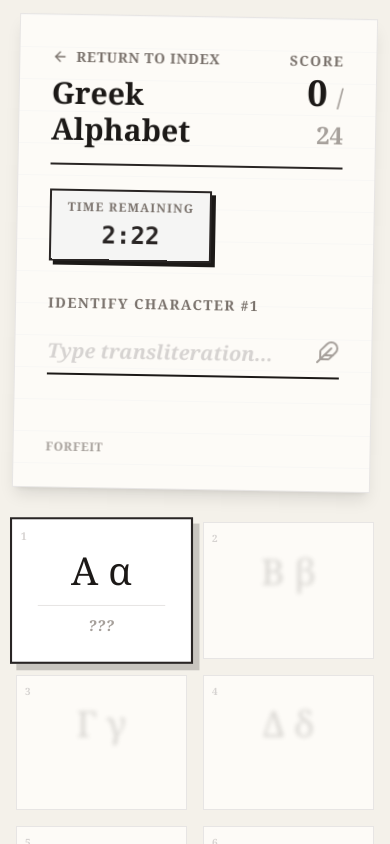
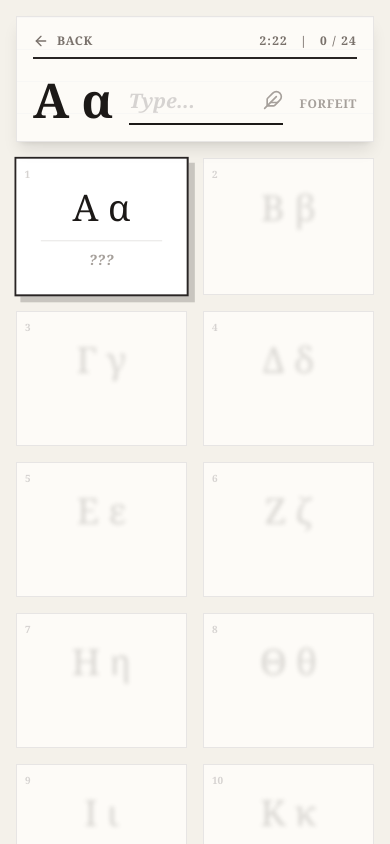
Before and after one commit to berkcan25/scriptle, a React (Vite) app: page / in a window 390 px wide. Both pictures are taken after a click on the button 195 px from the left and 795 px from the top of the page. Shown: the top 844 px of the page. Built offline with nearby package versions, Linux system fonts and the light colour scheme.

Commit message:
mobile optimization on quiz view

```diff
--- a/src/App.tsx
+++ b/src/App.tsx
@@ -333,47 +333,60 @@ export default function ScriptSprint() {
 
     return (
         <div className="max-w-5xl mx-auto p-4 md:p-8 min-h-screen flex flex-col font-serif">
-        {/* Header - Paper Style */}
-        <div className="bg-[#fdfbf7] shadow-lg border border-stone-200 p-8 mb-8 relative transform rotate-1 sticky top-4 z-20">
-            {/* Paper texture/lines */}
+        <div className="bg-[#fdfbf7] shadow-lg border border-stone-200 p-4 md:p-8 mb-4 md:mb-8 relative transform md:rotate-1 sticky top-0 z-50">
            <div className="absolute inset-0 bg-[linear-gradient(#e5e7eb_1px,transparent_1px)] bg-[size:100%_2rem] opacity-20 pointer-events-none"></div>
-
            <div className="relative z-10">
-                <div className="flex justify-between items-end border-b-2 border-stone-800 pb-4 mb-6">
+                <div className="flex justify-between items-center border-b-2 border-stone-800 pb-2 mb-4">
                     <div>
                         <button
                             onClick={() => setView('menu')}
-                            className="text-stone-500 hover:text-stone-800 transition-colors flex items-center gap-2 mb-2 text-sm font-bold uppercase tracking-wider"
+                            className="text-stone-500 hover:text-stone-800 transition-colors flex items-center gap-2 text-xs md:text-sm font-bold uppercase tracking-wider"
                         >
-                            <ArrowLeft size={16} /> Return to Index
+                            <ArrowLeft size={16} /> <span className="hidden md:inline">Return to Index</span><span className="md:hidden">Back</span>
                         </button>
-                        <h2 className="text-3xl font-black text-stone-900">{activeScript.title}</h2>
                     </div>
-                    <div className="text-right">
+
+                    <h2 className="hidden md:block text-2xl font-black text-stone-900">{activeScript.title}</h2>
+
+                    <div className="text-right flex items-center gap-4">
+                         <div className="flex md:hidden items-center gap-3 text-xs font-bold text-stone-500 uppercase tracking-widest">
+                            <span className={`${quizTimer < 10 ? 'text-red-700 animate-pulse' : ''}`}>{formatTime(quizTimer)}</span>
+                            <span>|</span>
+                            <span>{currentIndex} / {total}</span>
+                         </div>
+
+                        <div className="hidden md:block">
                             <div className="text-stone-500 text-sm uppercase tracking-widest font-bold mb-1">Score</div>
                             <div className="text-4xl font-bold text-stone-900 leading-none">{currentIndex} <span className="text-stone-400 text-2xl">/ {total}</span></div>
                         </div>
                     </div>
+                </div>
 
-                <div className="flex flex-col md:flex-row gap-8 items-start">
-                    {/* Timer Box */}
-                    <div className="border-2 border-stone-800 px-4 py-2 bg-stone-100 min-w-[120px] text-center shadow-[4px_4px_0px_0px_rgba(28,25,23,1)]">
+                <div className="flex flex-row gap-4 md:gap-8 items-center md:items-start">
+                    <div className="hidden md:block border-2 border-stone-800 px-4 py-2 bg-stone-100 min-w-[120px] text-center shadow-[4px_4px_0px_0px_rgba(28,25,23,1)]">
                         <div className="text-xs font-bold uppercase tracking-widest text-stone-500 mb-1">Time Remaining</div>
                         <div className={`text-2xl font-bold font-mono ${quizTimer < 10 ? 'text-red-700 animate-pulse' : 'text-stone-800'}`}>
                             {formatTime(quizTimer)}
                         </div>
                     </div>
 
-                    {/* Input Field or Review Banner */}
-                    <div className="flex-1 w-full relative">
+                    <div className="flex-1 w-full relative flex flex-row items-center gap-4">
+
+                        {!quizFinished && (
+                            <div className="text-5xl md:text-6xl md:hidden md:visible font-serif text-stone-900 font-bold min-w-[3rem] text-center leading-none">
+                                {activeScript.items[currentIndex].char}
+                            </div>
+                        )}
+
+                        <div className="flex-1 relative">
                             {quizFinished && !showQuizModal ? (
-                            <div className="w-full bg-red-100 border border-red-200 py-3 px-4 text-red-800 font-bold text-center rounded">
-                                Reviewing Answers. Scroll to see what you missed.
+                                <div className="w-full bg-red-100 border border-red-200 py-3 px-4 text-red-800 font-bold text-center rounded text-sm md:text-base">
+                                    Reviewing. Scroll down.
                                 </div>
                             ) : (
                                 <>
-                                <label className="block text-sm font-bold text-stone-500 uppercase tracking-widest mb-2">
-                                    {quizFinished ? "Examination Complete" : `Identify Character #${currentIndex + 1}`}
+                                    <label className="hidden md:block text-sm font-bold text-stone-500 uppercase tracking-widest mb-2">
+                                        Identify Character #{currentIndex + 1}
                                     </label>
                                     <div className="relative">
                                         <input
@@ -382,30 +395,30 @@ export default function ScriptSprint() {
                                             value={quizInput}
                                             onChange={handleQuizInput}
                                             disabled={quizFinished}
-                                        placeholder={quizFinished ? "---" : "Type transliteration..."}
-                                        className="w-full bg-transparent border-b-2 border-stone-400 py-2 text-3xl font-bold text-stone-800 outline-none focus:border-stone-900 placeholder:text-stone-300 placeholder:italic placeholder:text-xl font-serif"
+                                            placeholder={quizFinished ? "---" : "Type..."}
+                                            className="w-full bg-transparent border-b-2 border-stone-400 py-2 text-2xl md:text-3xl font-bold text-stone-800 outline-none focus:border-stone-900 placeholder:text-stone-300 placeholder:italic placeholder:text-xl font-serif"
                                         />
-                                    {!quizFinished && <Feather className="absolute right-0 top-1/2 -translate-y-1/2 text-stone-400" size={24} />}
+                                        {!quizFinished && <Feather className="absolute right-0 top-1/2 -translate-y-1/2 text-stone-400" size={20} />}
                                     </div>
                                 </>
                             )}
                         </div>
+                    </div>
 
                     {!quizFinished && (
-                        <button onClick={giveUp} className="text-xs font-bold text-stone-400 hover:text-red-700 uppercase tracking-wider mt-8">
+                        <button onClick={giveUp} className="text-xs font-bold text-stone-400 hover:text-red-700 uppercase tracking-wider mt-2 md:mt-8 whitespace-nowrap">
                             Forfeit
                         </button>
                     )}
                     {quizFinished && !showQuizModal && (
-                         <button onClick={() => setView('menu')} className="px-6 py-3 bg-stone-900 font-bold text-stone-50 hover:bg-stone-800 shadow-md">
-                            Finish Review
+                         <button onClick={() => setView('menu')} className="px-4 py-2 md:px-6 md:py-3 bg-stone-900 font-bold text-stone-50 hover:bg-stone-800 shadow-md text-sm md:text-base whitespace-nowrap">
+                            Finish
                          </button>
                     )}
                 </div>
            </div>
         </div>
 
-        {/* Results Modal */}
 <Modal isOpen={showQuizModal && currentIndex < total} onClose={closeQuizModalForReview}>
             <div className="text-center font-serif">
                 <h3 className="text-3xl font-bold text-stone-900 mb-2">Time Expired</h3>
@@ -421,7 +434,6 @@ export default function ScriptSprint() {
             </div>
         </Modal>
 
-        {/* Victory Modal */}
         <Modal isOpen={showQuizModal && isPerfect} onClose={() => setView('menu')}>
              <div className="text-center font-serif">
                 <div className="inline-flex p-4 border-2 border-stone-800 rounded-full mb-6">
@@ -436,8 +448,7 @@ export default function ScriptSprint() {
             </div>
         </Modal>
 
-        {/* Grid Area - Sequential Layout */}
-        <div className="grid grid-cols-2 sm:grid-cols-3 md:grid-cols-4 lg:grid-cols-6 gap-4">
+        <div className="grid grid-cols-2 sm:grid-cols-3 md:grid-cols-4 lg:grid-cols-6 gap-4 pb-20">
           {activeScript.items.map((item, idx) => {
             const isRevealed = idx < currentIndex;
             const isCurrent = idx === currentIndex && !quizFinished;
@@ -449,13 +460,12 @@ export default function ScriptSprint() {
                 className={`
                   relative flex flex-col items-center justify-center p-6 border transition-all duration-300
                   ${isCurrent
-                    ? 'animate-paper-flip bg-white border-2 border-stone-800 shadow-[4px_4px_0px_0px_rgba(28,25,23,0.2)] scale-105 z-10'
+                    ? 'animate-paper-flip z-10 bg-white border-2 border-stone-800'
                     : 'bg-[#fdfbf7] border-stone-200'}
                   ${isRevealed ? 'bg-stone-100' : ''}
                   ${isMissed ? 'bg-red-50 border-red-300 opacity-90' : ''}
                 `}
               >
-                {/* Number indicator for order */}
                 <div className="absolute top-2 left-2 text-[10px] font-bold text-stone-300">
                     {idx + 1}
                 </div>
@@ -465,7 +475,6 @@ export default function ScriptSprint() {
                     ${!isRevealed && !isCurrent && !isMissed ? 'blur-[2px] opacity-20' : ''}
                     ${isMissed ? 'text-red-900' : ''}
                 `}>
-                  {/* Always show char if revealed, current, or missed. Blur if future */}
                   {item.char}
                 </div>
 
```
Lines whose indentation alone changed are shown as unchanged.
